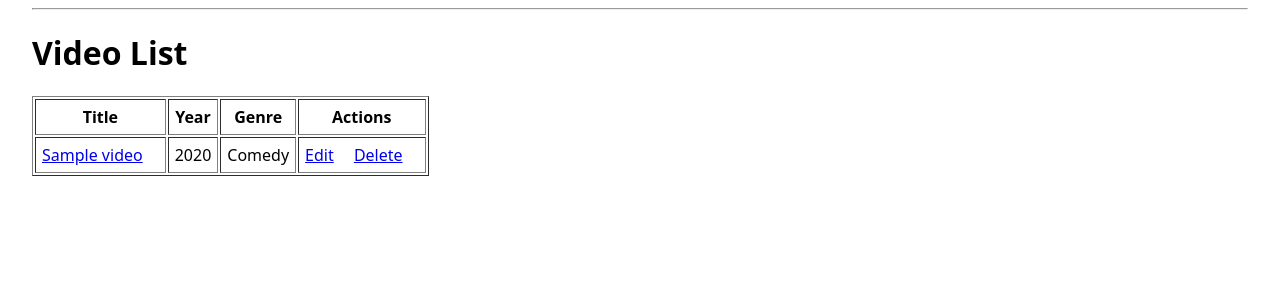
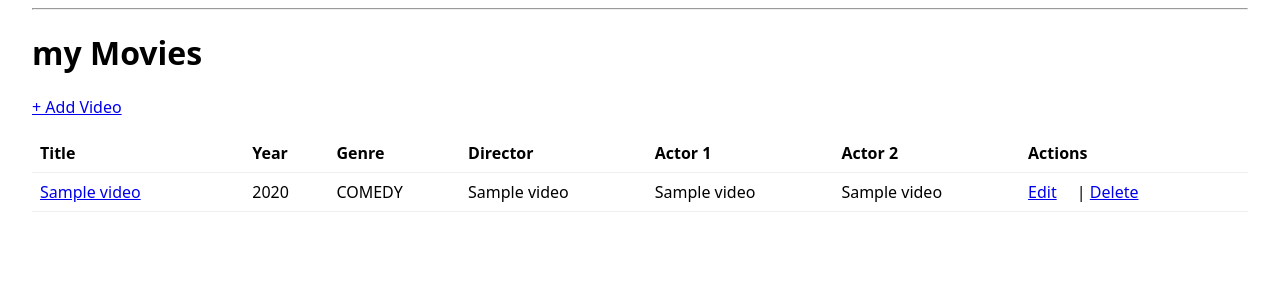
Before and after one commit to AJaroush/430jenkins, a Django app: template templates/inventory/video_list.html in a window 1280 px wide. Shown: the part 54-354 px from the top of the page. Run offline with Django 5.2, Linux system fonts and the light colour scheme; the template is opened without the code that fills it: values that come from a table or form of the project are taken from there, others are empty; tables that the repository leaves empty hold one stand-in row (values such as "Sample post").

Commit message:
Update video_list.html

```diff
--- a/templates/inventory/video_list.html
+++ b/templates/inventory/video_list.html
@@ -1,33 +1,66 @@
-{% extends "inventory/base.html" %}
+{% extends "base.html" %}
+
 {% block content %}
-<h1>Video List</h1>
+  <h1>my Movies</h1>
 
-<table border="1" cellpadding="6">
+  <p style="margin: 0.5rem 0 1rem;">
+    <a class="btn" href="{% url 'video_create' %}">+ Add Video</a>
+  </p>
+
+  <style>
+    .tbl { width:100%; border-collapse:collapse; }
+    .tbl th, .tbl td { text-align:left; padding:8px; border-bottom:1px solid #eee; }
+    .muted { color:#888; }
+    .placeholder { opacity:.85; }
+  </style>
+
+  <table class="tbl">
+    <thead>
       <tr>
         <th>Title</th>
         <th>Year</th>
         <th>Genre</th>
+        <th>Director</th>
+        <th>Actor 1</th>
+        <th>Actor 2</th>
         <th>Actions</th>
       </tr>
+    </thead>
+    <tbody>
 
-  {% for v in videos %}
+      {# show real data only when ready #}
+      {% if not pending_migrations %}
+        {% for video in videos %}
           <tr>
+            <td><a href="{% url 'video_detail' video.pk %}">{{ video.movie_title|default:"—" }}</a></td>
+            <td>{{ video.release_year|default:"—" }}</td>
+            <td>{{ video.movie_genre|default:"—" }}</td>
+            <td>{{ video.director_name|default:"—" }}</td>
+            <td>{{ video.actor1_name|default:"—" }}</td>
+            <td>{{ video.actor2_name|default:"—" }}</td>
             <td>
-      <a href="{% url 'video_detail' v.pk %}">
-        {{ v.movie_title }}
-      </a>
-    </td>
-    <td>{{ v.release_year }}</td>
-    <td>{{ v.get_movie_genre_display }}</td>
-    <td>
-      <a href="{% url 'video_update' v.pk %}">Edit</a>
-      <a href="{% url 'video_delete' v.pk %}">Delete</a>
+              <a href="{% url 'video_update' video.pk %}">Edit</a> |
+              <a href="{% url 'video_delete' video.pk %}">Delete</a>
             </td>
           </tr>
         {% empty %}
           <tr>
-    <td colspan="4">No videos yet.</td>
+            <td colspan="7" class="muted">No videos yet. <a href="{% url 'video_create' %}">Add one</a>.</td>
           </tr>
         {% endfor %}
+      {% else %}
+        {# single placeholder row #}
+        <tr class="placeholder">
+          <td>Sample Movie</td>
+          <td>2012</td>
+          <td>Action</td>
+          <td>Alex Director</td>
+          <td>Jamie Star</td>
+          <td>Casey Co-Star</td>
+          <td><span class="muted">Edit</span> | <span class="muted">Delete</span></td>
+        </tr>
+      {% endif %}
+
+    </tbody>
   </table>
 {% endblock %}
```
Lines whose indentation alone changed are shown as unchanged.
